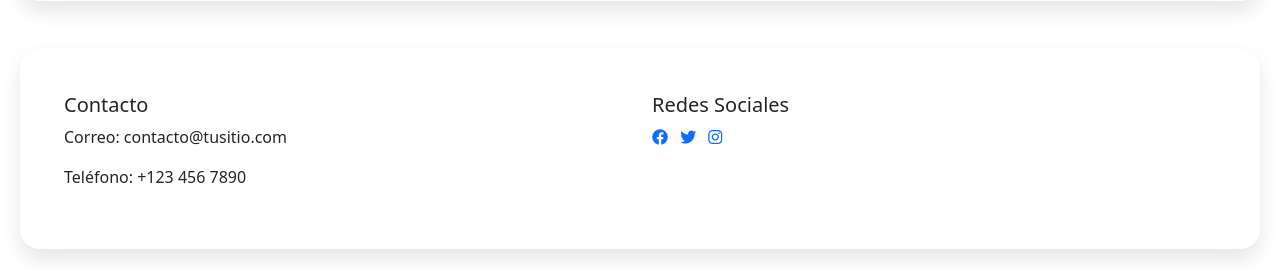
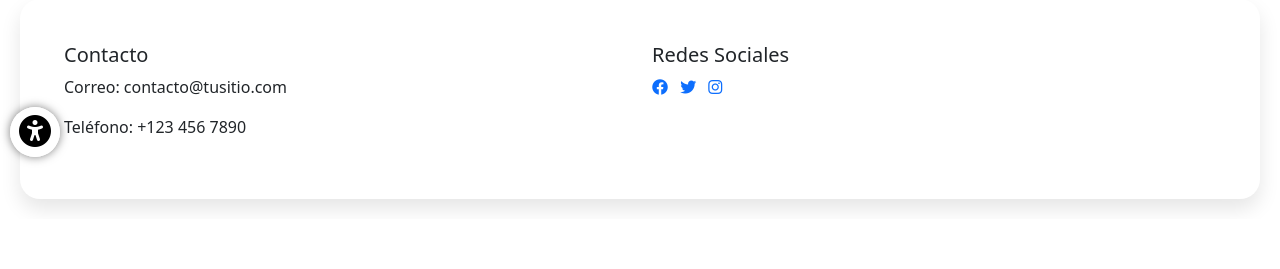
Before and after one commit to ErickBautista1706/PY_Empo_Tec, a Flask app: page / in a window 1280 px wide. Shown: the part 633-902 px from the top of the page. After the commit the page ends 842 px from the top, so only its background shows below. Run offline with Flask 3, Linux system fonts and the light colour scheme; data that the repository does not hold is empty; some libraries are stand-ins or nearby versions.

Commit message:
Creation of accessibility button
Create and change the button to toggle dark and light mode, need to correct the label for the change and add the translator

```diff
--- a/static/css/style.css
+++ b/static/css/style.css
@@ -467,6 +467,21 @@ body {
   background-color: #8c8c8c !important;
   color: #ffffff !important;
 }
+
+.dark-mode .accessibility-button {
+  background-color: #153f59 !important;
+  box-shadow: 0 0 10px rgba(255, 255, 255, 0.5);
+}
+
+.dark-mode .accessibility-button button i {
+  color: #000 !important;
+}
+
+.dark-mode .accessibilityButton{
+  background-color: #153f59 !important;
+}
+
+
 /*
 .dark-mode .swal2-popup {
   background-color: #153f59 !important;
@@ -485,3 +500,86 @@ body {
   fill: #fff !important; Color del icono dentro del círculo
 }
 */
+
+.accessibility-button {
+  position: fixed;
+  bottom: 10px;
+  left: 10px;
+  width: 50px;
+  height: 50px;
+  border-radius: 50%;
+  box-shadow: 0 0 10px rgba(0, 0, 0, 0.5);
+}
+
+.accessibility-button button {
+  background-color: #fff;
+  border: none;
+  width: 100%;
+  height: 100%;
+  border-radius: 50%;
+  cursor: pointer;
+}
+
+.accessibility-button button i {
+  font-size: 2em;
+  color: #000000;
+}
+
+
+/* Estilo del botón switch */
+.switch-container {
+  display: flex;
+  align-items: center;
+  margin: 10px;
+}
+
+.switch {
+  position: relative;
+  display: inline-block;
+  width: 40px;
+  height: 20px;
+}
+
+.switch input {
+  opacity: 0;
+  width: 0;
+  height: 0;
+}
+
+.slider {
+  position: absolute;
+  cursor: pointer;
+  top: 0;
+  left: 0;
+  right: 0;
+  bottom: 0;
+  background-color: #ccc;
+  transition: .4s;
+  border-radius: 15px;
+}
+
+.slider:before {
+  position: absolute;
+  content: "";
+  height: 16px;
+  width: 16px;
+  left: 2px;
+  bottom: 2px;
+  background-color: white;
+  transition: .4s;
+  border-radius: 50%;
+}
+
+input:checked + .slider {
+  background-color: #2196F3;
+}
+
+input:checked + .slider:before {
+  transform: translateX(20px);
+}
+
+/* Estilo del texto "Modo Oscuro" */
+#mode-label {
+  margin-left: 5px;
+  font-size: 14px;
+}
--- a/static/js/main.js
+++ b/static/js/main.js
@@ -3,25 +3,33 @@ document.addEventListener('DOMContentLoaded', () => {
   const btnUserR = document.querySelector('.btnUserR');
   const btnProfR = document.querySelector('.btnProfR');
   let darkModeEnabled = localStorage.getItem('darkModeEnabled') === 'true';
+  const switchToggle = document.getElementById('switch-toggle');
 
-  // Función para cambiar el modo oscuro
   function toggleDarkMode() {
-    // Obtiene el elemento body
     const body = document.querySelector('body');
 
-    // Cambia el estado del modo oscuro
     darkModeEnabled = !darkModeEnabled;
 
-    // Aplica la clase 'dark-mode' al body si el modo oscuro está habilitado, o la elimina si está deshabilitado
     if (darkModeEnabled) {
       body.classList.add('dark-mode');
     } else {
       body.classList.remove('dark-mode');
     }
 
-    // Guarda el estado del modo oscuro en localStorage
+
     localStorage.setItem('darkModeEnabled', darkModeEnabled.toString());
+
+
+    document.getElementById('switch-toggle').checked = darkModeEnabled;
   }
+
+
+  if (switchToggle) {
+    switchToggle.checked = darkModeEnabled;
+    switchToggle.addEventListener('change', toggleDarkMode);
+
+  }
+
   if (darkModeEnabled) {
     const body = document.querySelector('body');
     body.classList.add('dark-mode');
@@ -106,7 +114,7 @@ function btnReg() {
     data: formData,
     processData: false,
     contentType: false,
-    success: function(response) {
+    success: function (response) {
       if (response.success) {
         Swal.fire({
           icon: 'success',
@@ -128,8 +136,13 @@ function btnReg() {
         });
       }
     },
-    error: function(error) {
+    error: function (error) {
       console.error(error);
     }
   });
 }
+
+function access() {
+  const modal = new bootstrap.Modal(document.getElementById('accessibilityModal'));
+  modal.show();
+}
--- a/templates/baseV2.html
+++ b/templates/baseV2.html
@@ -84,7 +84,36 @@
         </div>
     </div>
 
+    <div class="accessibility-button">
+        <button id="accessibilityButton" onclick="access()">
+            <i class="fa-solid fa-universal-access" style="color: #000000;"></i>
+        </button>
+    </div>
 
+
+
+    <!-- MODALES -->
+    <div class="modal fade" id="accessibilityModal" tabindex="-1" aria-labelledby="exampleModalLabel" aria-hidden="true">
+        <div class="modal-dialog">
+            <div class="modal-content">
+                <div class="modal-header">
+                    <h5 class="modal-title" id="exampleModalLabel">Opciones de Accesibilidad</h5>
+                    <button type="button" class="btn-close" data-bs-dismiss="modal" aria-label="Close"></button>
+                </div>
+                <div class="modal-body">
+                    <div class="switch-container">
+                        <label class="switch">
+                          <input type="checkbox" id="switch-toggle" onchange="toggleDarkMode()">
+                          <span class="slider"></span>
+                        </label>
+                        <span id="mode-label">Modo Oscuro</span>
+                      </div>
+
+
+                </div>
+            </div>
+        </div>
+    </div>
 
 
     <!-- JS BOOTSTRAP -->
@@ -101,6 +130,8 @@
     <!-- JQUERY -->
     <script src="https://code.jquery.com/jquery-3.6.0.min.js"></script>
 
+
+
 </body>
 
 </html>
--- a/templates/index.html
+++ b/templates/index.html
@@ -4,12 +4,8 @@
 
 {% block content %}
 
-<div class="row">
-  <button class="btnModeDark">
-    <i class="icon fa-regular fa-sun"></i>
-    <i class="icon fa-regular fa-moon"></i>
-  </button>
-</div>
+
+
 
 <div class="container-fluid">
   <div class="row mt-4">
```
